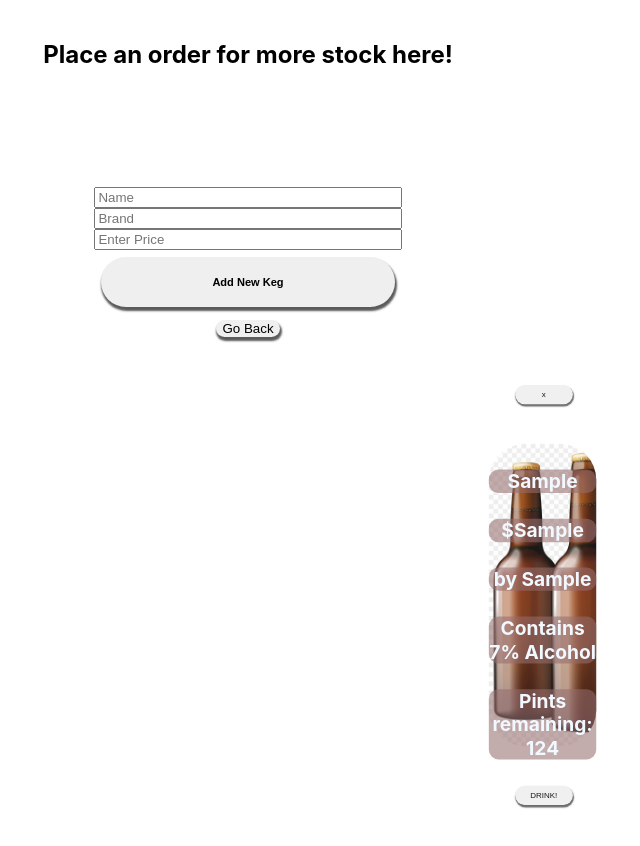
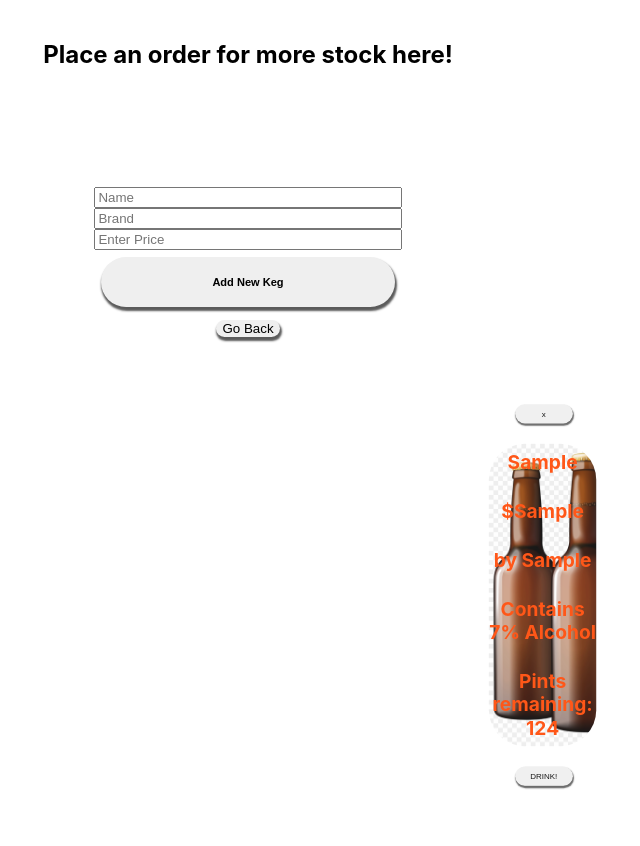
Before and after one commit to marcusanthonylorenzo/tap-room, a React (Create React App) app: page /Add in a window 1280 px wide. Both pictures are taken after typing "Sample", "Sample", "Sample" into the empty fields and a click on the button "Add New Keg". Shown: the top 846 px of the page, without its empty margins (392-1032 px from the left). Built offline with nearby package versions, Linux system fonts and the light colour scheme; the HTML template or start-up script is replaced by a standard one.

Commit message:
fix bugs and functionality to update state, and controller

```diff
--- a/src/App.js
+++ b/src/App.js
@@ -1,64 +1,14 @@
-import React, { useState, useEffect } from 'react'
+import React from 'react'
 import './App.css';
-import { BrowserRouter as Router, Routes, Route } from 'react-router-dom';
-import AddKeg from './Components/AddKeg/AddKeg'
-import Home from './Components/Home/Home'
-import Details from './Components/KegDetails/KegDetails'
+
+import KegControl from './Components/KegControl/KegControl'
 
 function App() {
-
-  //set state for a list of added Kegs
-  const [kegsList, setKegsList] = useState([]);
-
-  useEffect(() => {
-    localStorage.setItem("kegs", []);
-  })
-
-  // check how many kegs in stock
-  useEffect(() => {
-      const kegsListJSON = JSON.stringify(kegsList);
-      localStorage.setItem("kegs", kegsListJSON);
-  })
-
-  //add keg function, newKeg as the second index is a push
-  const AddNewKeg = (newKeg) => {
-    setKegsList([...kegsList, newKeg])
-  };
-
-
-  //filter remaining kegs
-  const filterKeg = (id) => {
-      const updateKegList = kegsList.filter((keg) => keg.id !== id)
-      setKegsList(updateKegList)
-      console.log(kegsList)
-  }
-  console.log(kegsList)
 
   return (
     <div className="App">
 
-
-        <Router>
-          <Routes>
-
-
-            <Route path="/" element={
-              <Home kegsList={kegsList} filterKeg={filterKeg}/>
-            } />
-
-
-            <Route path="/Add" element={
-              <AddKeg kegsList={kegsList} filterKeg={filterKeg} AddNewKeg={AddNewKeg} />
-            }/>
-
-
-            <Route path="/Details/:id" element={
-              <Details kegsList={kegsList} filterKeg={filterKeg}/>
-            }/>
-
-          </Routes>
-        </Router>
-
+       <KegControl />
 
     </div>
   );
--- a/src/Components/AddKeg/AddKeg.js
+++ b/src/Components/AddKeg/AddKeg.js
@@ -15,10 +15,18 @@ export default class AddKeg extends React.Component {
     alcoholContent: Math.floor(Math.random()*10),
     pintsRemaining: 124,
     pintsMax: 124,
-    decrementPintsRemaining: () => this.drink()
+    decrementPintsRemaining: () => {
+      if (this.pintsRemaining === 0) {
+        console.log("welp")
+        this.setState({ pintsRemaining: `SOLD OUT` });
+      }
+      this.drink()
+    }
   }
 
-  drink = () => this.setState({pintsRemaining: -1 });
+  drink = () => {
+    this.setState({pintsRemaining: -1 });
+  };
 
   updateLocalStorage = () => {
     this.props.AddNewKeg(this.state);
@@ -38,6 +46,7 @@ export default class AddKeg extends React.Component {
       // decrementPintsRemaining: () => this.pintsRemaining -= 1
     })
   }
+
 
   render(){
     return (
@@ -68,7 +77,7 @@ export default class AddKeg extends React.Component {
                 />
 
                 <button type="submit" className="form-btn" onClick={() => {
-                  console.log(this.state.name, this.state.alcoholContent, this.state.uuid)
+                  console.log(this.state.name, this.state.alcoholContent, this.state.id)
                 }}><h5>Add New Keg</h5></button>
 
                 <Link to="/">
--- a/src/Components/KegCard/KegCard.css
+++ b/src/Components/KegCard/KegCard.css
@@ -31,7 +31,7 @@
 
 .keg h4 {
   font-size: 2rem;
-  color: aliceblue;
+  color: orangered;
 }
 
 .keg button {
--- a/src/Components/KegCard/KegCard.js
+++ b/src/Components/KegCard/KegCard.js
@@ -5,10 +5,13 @@ import './KegCard.css'
 const KegCard = ({ kegsList, filterKeg }) => {
 
   const [getPints, setPints] = useState(124);
+  const [disable, setDisable] = useState(false)
 
   // const readLocalStorage = localStorage.getItem("kegs")
 
   const getAllKegs = kegsList.map((keg, i) => {
+
+    console.log(kegsList)
 
       return (
 
@@ -19,23 +22,27 @@ const KegCard = ({ kegsList, filterKeg }) => {
               }}>x</button>
             </Link>
 
-            <Link to={`/Details/${keg.id}`}>
-              <div className="keg-details">
+            <Link to={`/Details/${keg.id}`} key={keg.id} >
                 <h4>{keg.name}</h4>
                 <h4>${keg.price} </h4>
                 <h4> by {keg.brand} </h4>
                 <h4>Contains {keg.alcoholContent}% Alcohol</h4>
-                <h4>Pints remaining: {getPints}</h4>
-              </div>
+                <h4>Pints remaining: {keg.pintsRemaining}</h4>
             </Link>
 
             <div className="drink">
-              <button className="drink" onClick={(e)=>{
+              <button className="drink" disabled={disable} onClick={(e)=>{
                 e.preventDefault();
+                if (keg.pintsRemaining === 1) {
+                  console.log("welp")
+                  setDisable(true)
+                  keg.name = "SOLD OUT."
+                }
                 keg.pintsRemaining-=1
                 setPints(keg.pintsRemaining);
                 console.log(keg.pintsRemaining)
-              }}>DRINK!</button>
+              }}
+              >DRINK!</button>
             </div>
 
             {console.log(keg.pintsRemaining)}
--- /dev/null
+++ b/src/Components/KegControl/KegControl.js
@@ -0,0 +1,75 @@
+import PropTypes from 'prop-types'
+import React, { Component } from 'react'
+import { BrowserRouter as Router, Routes, Route } from 'react-router-dom';
+import AddKeg from '../AddKeg/AddKeg'
+import Home from '../Home/Home'
+import Details from '../KegDetails/KegDetails'
+
+export class KegControl extends Component {
+
+  constructor(props) {
+    super(props);
+    this.state ={
+      formVisibleOnPage: false,
+      kegsList: []
+    };
+  }
+
+  // componentDidMount() {
+  //   const kegsListJSON = JSON.stringify(this.state.kegsList);
+  //   localStorage.setItem("kegs", kegsListJSON);
+  // }
+
+
+  //add keg function, newKeg as the second index is a push
+  AddNewKeg = (newKeg) => {
+    this.setState(state => ({
+      kegsList: [...state.kegsList, newKeg]
+    }))
+  };
+
+
+  //filter remaining kegs
+  filterKeg = (id) => {
+    const updateKegList = this.state.kegsList.filter((keg) => keg.id !== id)
+    this.setState(state => ({
+      kegsList: [...state.kegsList, ...updateKegList]
+    }))
+      console.log(this.state.kegsList)
+  }
+
+  render() {
+    console.log(this.state.kegsList)
+
+    return (
+      <>
+      <div className="KegControl">
+
+        <Router>
+          <Routes>
+
+
+            <Route path="/" element={
+              <Home kegsList={this.state.kegsList} filterKeg={this.filterKeg}/>
+            } />
+
+
+            <Route path="/Add" element={
+              <AddKeg kegsList={this.state.kegsList} filterKeg={this.filterKeg} AddNewKeg={this.AddNewKeg} />
+            }/>
+
+
+            <Route path="/Details/:id" element={
+              <Details kegsList={this.state.kegsList} filterKeg={this.filterKeg}/>
+            }/>
+
+          </Routes>
+        </Router>
+
+      </div>
+      </>
+    )
+  }
+}
+
+export default KegControl
--- a/src/Components/KegDetails/KegDetails.js
+++ b/src/Components/KegDetails/KegDetails.js
@@ -1,20 +1,27 @@
-import React from 'react'
-import { Link } from 'react-router-dom'
+import React, { useState } from 'react'
+import { Link, useParams } from 'react-router-dom'
 
-const KegDetails = ({ kegsList, filterKeg }) => {
+const KegDetails = ({ kegsList }) => {
 
-  const thisKeg = kegsList[0];
+  const params = useParams()
+  const kegFiltered = kegsList.filter(k => {
+    if (k.id === params.id) {
+      return k
+    }
+  })
+  const keg = kegFiltered[0]
+
 
   return (
     <>
       <div className="keg-deets">
         <div className="keg-info" style={{marginTop: `0vh`}}>
 
-         <h4> Name: {thisKeg.name} </h4>
-         <h4> Brand: {thisKeg.brand} </h4>
-         <h4> Price: {thisKeg.price} </h4>
-         <h4> Alcohol %: {thisKeg.alcoholContent} </h4>
-         <h4> Remaining Pints: {thisKeg.remainingPints} </h4>
+        <h4> Name: {keg.name} </h4>
+        <h4> Brand: {keg.brand} </h4>
+        <h4> Price: {keg.price} </h4>
+        <h4> Alcohol %: {keg.alcoholContent} </h4>
+        <h4> Remaining Pints: {keg.pintsRemaining} </h4>
 
         </div>
 
```
Also changed, not shown: src/setupTests.js (deleted, +0 -5 lines), 1 other file (tests, documents, lock files or other folders).
